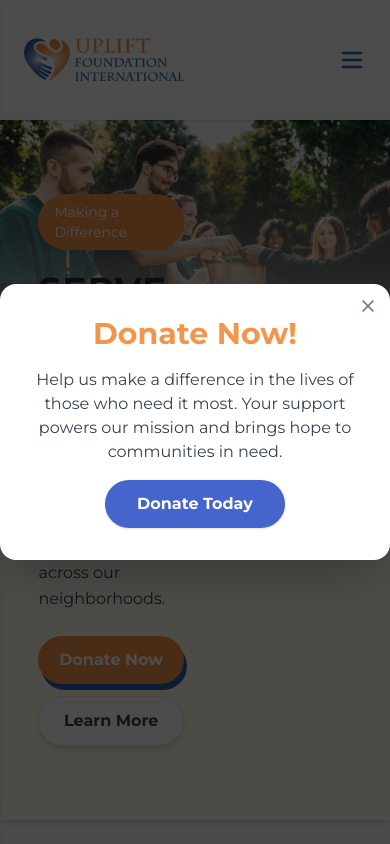
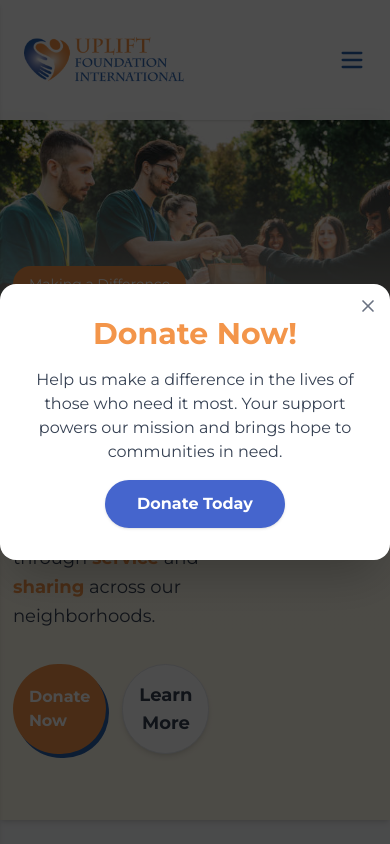
Before and after one commit to gianCristianBaguna/UpLift, a Next.js app: page / in a window 390 px wide. Shown: the top 844 px of the page. Built offline with nearby package versions, Linux system fonts and the light colour scheme.

Commit message:
optimized home page

```diff
--- a/src/components/home-sections/heroSection.tsx
+++ b/src/components/home-sections/heroSection.tsx
@@ -22,46 +22,9 @@ export default function HeroSection() {
           <div className="absolute bottom-0 right-0 w-80 h-80 bg-gradient-to-tl from-orange-300/30 to-amber-300/30 rounded-full blur-3xl transform translate-x-40 translate-y-40"></div>
           <div className="absolute top-1/2 left-1/4 w-48 h-48 bg-gradient-to-r from-orange-100/50 to-amber-100/50 rounded-full blur-2xl"></div>
 
-          <div className="md:hidden px-6 py-12">
-            <div className="relative z-10 w-full text-left">
-              <div className="inline-block bg-[#F3954A] text-white text-sm font-medium px-4 py-2 rounded-full mb-4 shadow-lg">
-                Making a Difference
-              </div>
-
-              <h1 className="font-[Montserrat] text-4xl font-bold tracking-wide mb-4 text-gray-800 leading-snug">
-                <span>SERVE. </span>
-                <span className="text-[#F3954A] font-bold">SHARE.</span>
-                <span> SHINE.</span>
-              </h1>
-
-              <p className="text-base font-light mb-6 text-gray-700 leading-relaxed">
-                Join us in uplifting communities through{" "}
-                <span className="text-[#F3954A] font-semibold">service</span>{" "}
-                and{" "}
-                <span className="text-[#F3954A] font-semibold">sharing</span>{" "}
-                across our neighborhoods.
-              </p>
-
-              <div className="flex flex-col gap-3">
-                <a
-                  href="/pages/donation"
-                  className="bg-[#F3954A] drop-shadow-[3px_6px_0_#2A61AC] text-white text-base font-semibold px-4 py-3 rounded-full hover:bg-[#e07f2f] hover:drop-shadow-[4px_8px_0_#2A61AC] transition-all transform hover:scale-105 duration-300 flex items-center justify-center"
-                >
-                  Donate Now
-                </a>
-
-                <a
-                  href="/pages/about"
-                  className="bg-white text-gray-700 text-base font-semibold px-4 py-3 rounded-full shadow-md hover:shadow-lg border border-gray-200 hover:border-[#F3954A] transition-all transform hover:scale-105 duration-300 flex items-center justify-center"
-                >
-                  Learn More
-                </a>
-              </div>
-            </div>
-          </div>
 
           {/* 💻 Desktop View ONLY */}
-          <div className="hidden md:block">
+          <div className=" md:block">
             <div className="relative z-10 mt-20 max-w-lg text-left">
               {/* Small badge */}
               <div className="inline-block bg-[#F3954A] text-white text-sm font-medium px-4 py-2 rounded-full mb-6 shadow-lg">
@@ -85,7 +48,7 @@ export default function HeroSection() {
               <div className="flex flex-row gap-4">
                 <a
                   href="/pages/donation"
-                  className="w-fit bg-[#F3954A] drop-shadow-[3px_4px_0_#2A61AC] text-white text-base font-semibold px-4 py-3 rounded-full hover:bg-[#e07f2f] hover:drop-shadow-[4px_8px_0_#2A61AC] transition-all transform hover:scale-105 duration-300 flex items-center justify-center"
+                  className="w-fit bg-[#F3954A] drop-shadow-[3px_4px_0_#2A61AC] text-white px-4 py-4 text-base font-semibold px-4 py-3 rounded-full hover:bg-[#e07f2f] hover:drop-shadow-[4px_8px_0_#2A61AC] transition-all transform hover:scale-105 duration-300 flex items-center justify-center"
                 >
                   Donate Now
                 </a>
```
